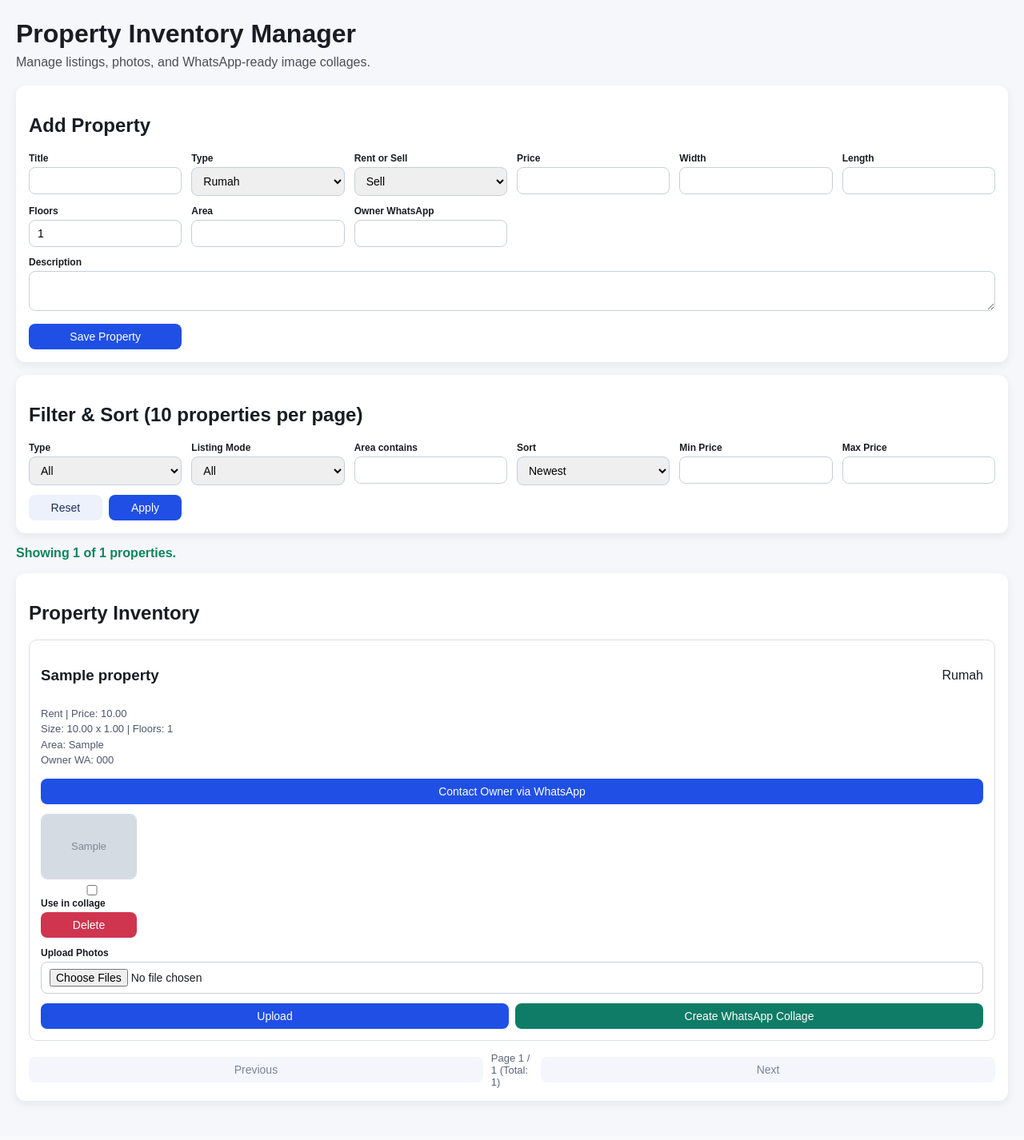
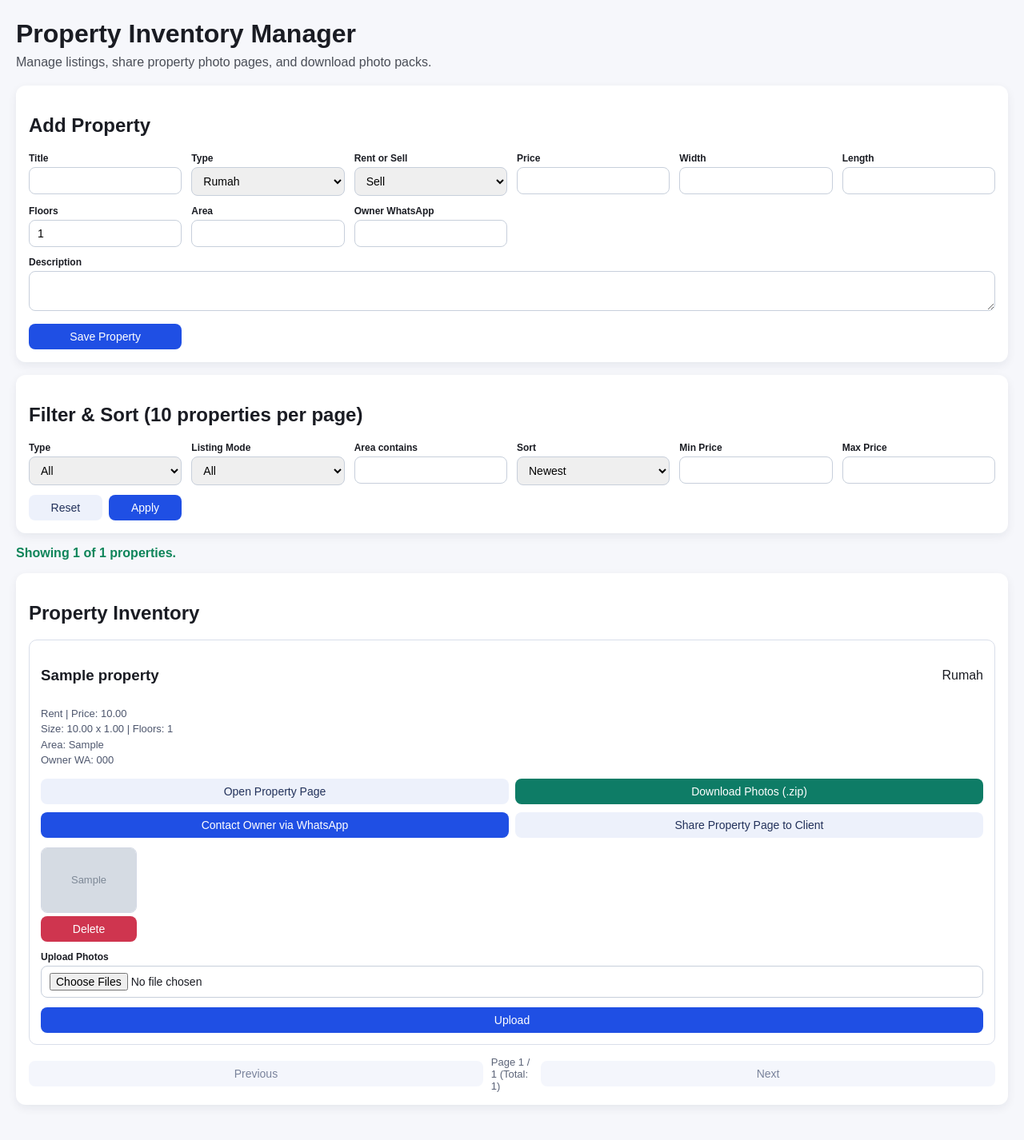
Before and after one commit to felichn/iconproperty, a Django app: page / in a window 1280 px wide. Shown: the whole page at 80% size. Before the commit the page ends 1380 px from the top, so only its background shows below. Run offline with Django 5.2, Linux system fonts and the light colour scheme; tables that the repository leaves empty hold one stand-in row (values such as "Sample post"); grey boxes marked "Sample" are stand-in pictures; some libraries are stand-ins or nearby versions.

Commit message:
Replace collage flow with property page sharing and photo downloads
Co-authored-by: felichn <felichn@users.noreply.github.com>

```diff
--- a/inventory/static/inventory/app.jsx
+++ b/inventory/static/inventory/app.jsx
@@ -36,8 +36,6 @@ function InventoryApp() {
   const [statusMessage, setStatusMessage] = useState("");
   const [errorMessage, setErrorMessage] = useState("");
   const [uploadFiles, setUploadFiles] = useState({});
-  const [selectedPhotoIds, setSelectedPhotoIds] = useState({});
-  const [collageLinks, setCollageLinks] = useState({});
 
   const propertyTypeOptions = [
     { value: "rumah", label: "Rumah" },
@@ -158,40 +156,6 @@ function InventoryApp() {
     }
   }
 
-  function togglePhotoSelection(propertyId, photoId) {
-    const currentIds = selectedPhotoIds[propertyId] || [];
-    const exists = currentIds.includes(photoId);
-    const nextIds = exists
-      ? currentIds.filter((id) => id !== photoId)
-      : [...currentIds, photoId];
-    setSelectedPhotoIds((prev) => ({ ...prev, [propertyId]: nextIds }));
-  }
-
-  async function createCollage(propertyId) {
-    const photoIds = selectedPhotoIds[propertyId] || [];
-    try {
-      const response = await fetch(`/api/properties/${propertyId}/collage/`, {
-        method: "POST",
-        headers: { "Content-Type": "application/json" },
-        body: JSON.stringify({ photo_ids: photoIds }),
-      });
-      const data = await response.json();
-      if (!response.ok) {
-        throw new Error(data.error || "Failed to create collage.");
-      }
-      setCollageLinks((prev) => ({
-        ...prev,
-        [propertyId]: {
-          collageUrl: data.collage_url,
-          whatsappUrl: data.whatsapp_share_url,
-        },
-      }));
-      setStatusMessage("Collage created for WhatsApp sharing.");
-    } catch (error) {
-      setErrorMessage(error.message);
-    }
-  }
-
   function getTimeGreetingLabel() {
     const hour = new Date().getHours();
     if (hour < 11) {
@@ -222,6 +186,15 @@ function InventoryApp() {
       `Selamat ${greetingLabel}, saya Felicia dari Icon Property.\n${propertyType} di ${area} ${listingModeText} nett di harga berapa?`
     );
     return `https://wa.me/${phoneNumber}?text=${text}`;
+  }
+
+  function buildClientWhatsappShareLink(property) {
+    const propertyPageUrl = property.property_page_url || `/properties/${property.id}/`;
+    const downloadUrl = property.download_photos_url || `/api/properties/${property.id}/download-photos/`;
+    const text = encodeURIComponent(
+      `Berikut halaman foto properti ${property.title}: ${propertyPageUrl}\nDownload semua foto: ${downloadUrl}`
+    );
+    return `https://wa.me/?text=${text}`;
   }
 
   return (
@@ -355,10 +328,21 @@ function InventoryApp() {
                 Area: {property.area}<br />
                 Owner WA: {property.owner_whatsapp_number}
               </p>
+              <div className="actions-inline" style={{ marginBottom: "10px" }}>
+                <a href={property.property_page_url} target="_blank" rel="noreferrer">
+                  <button type="button" className="light">Open Property Page</button>
+                </a>
+                <a href={property.download_photos_url} target="_blank" rel="noreferrer">
+                  <button type="button" className="secondary">Download Photos (.zip)</button>
+                </a>
+              </div>
               {ownerWhatsappLink ? (
                 <div className="actions-inline">
                   <a href={ownerWhatsappLink} target="_blank" rel="noreferrer">
                     <button type="button">Contact Owner via WhatsApp</button>
+                  </a>
+                  <a href={buildClientWhatsappShareLink(property)} target="_blank" rel="noreferrer">
+                    <button type="button" className="light">Share Property Page to Client</button>
                   </a>
                 </div>
               ) : (
@@ -368,14 +352,6 @@ function InventoryApp() {
                 {property.photos.map((photo) => (
                   <div className="photo-item" key={photo.id}>
                     <img src={photo.image_url} alt={`Property ${property.id} photo ${photo.id}`} />
-                    <label>
-                      <input
-                        type="checkbox"
-                        checked={(selectedPhotoIds[property.id] || []).includes(photo.id)}
-                        onChange={() => togglePhotoSelection(property.id, photo.id)}
-                      />
-                      Use in collage
-                    </label>
                     <button className="danger" type="button" onClick={() => deletePhoto(photo.id)}>
                       Delete
                     </button>
@@ -401,20 +377,7 @@ function InventoryApp() {
                   <button type="button" onClick={() => uploadPropertyPhotos(property.id)}>
                     Upload
                   </button>
-                  <button className="secondary" type="button" onClick={() => createCollage(property.id)}>
-                    Create WhatsApp Collage
-                  </button>
                 </div>
-                {collageLinks[property.id] && (
-                  <div className="actions-inline">
-                    <a href={collageLinks[property.id].collageUrl} target="_blank" rel="noreferrer">
-                      <button type="button" className="light">Open Collage</button>
-                    </a>
-                    <a href={collageLinks[property.id].whatsappUrl} target="_blank" rel="noreferrer">
-                      <button type="button">Send via WhatsApp</button>
-                    </a>
-                  </div>
-                )}
               </div>
             </article>
             );
--- a/inventory/templates/inventory/index.html
+++ b/inventory/templates/inventory/index.html
@@ -10,7 +10,7 @@
 <body>
     <header class="page-header">
         <h1>Property Inventory Manager</h1>
-        <p>Manage listings, photos, and WhatsApp-ready image collages.</p>
+        <p>Manage listings, share property photo pages, and download photo packs.</p>
     </header>
     <main>
         <div id="inventory-root"></div>
--- a/inventory/urls.py
+++ b/inventory/urls.py
@@ -4,6 +4,11 @@ from . import views
 
 urlpatterns = [
     path("", views.inventory_page, name="inventory-page"),
+    path(
+        "properties/<int:property_id>/",
+        views.property_public_page,
+        name="property-public-page",
+    ),
     path("api/properties/", views.property_collection_api, name="property-collection-api"),
     path(
         "api/properties/<int:property_id>/",
@@ -16,9 +21,14 @@ urlpatterns = [
         name="property-photo-upload-api",
     ),
     path(
-        "api/properties/<int:property_id>/collage/",
-        views.property_collage_api,
-        name="property-collage-api",
+        "api/properties/<int:property_id>/share-links/",
+        views.property_share_links_api,
+        name="property-share-links-api",
+    ),
+    path(
+        "api/properties/<int:property_id>/download-photos/",
+        views.property_photo_download_api,
+        name="property-photo-download-api",
     ),
     path(
         "api/photos/<int:photo_id>/",
--- a/inventory/views.py
+++ b/inventory/views.py
@@ -1,24 +1,35 @@
 import json
-import math
-import uuid
+import zipfile
 from decimal import Decimal, InvalidOperation
-from pathlib import Path
+from io import BytesIO
 from urllib.parse import quote_plus
 
-from django.conf import settings
 from django.core.exceptions import ValidationError
 from django.core.paginator import EmptyPage, Paginator
-from django.http import JsonResponse
+from django.http import HttpResponse, JsonResponse
 from django.shortcuts import get_object_or_404, render
+from django.urls import reverse
+from django.utils.text import slugify
 from django.views.decorators.csrf import csrf_exempt
 from django.views.decorators.http import require_http_methods
-from PIL import Image
 
 from .models import Property, PropertyPhoto
 
 
 def inventory_page(request):
     return render(request, "inventory/index.html")
+
+
+def property_public_page(request, property_id):
+    property_obj = get_object_or_404(Property.objects.prefetch_related("photos"), pk=property_id)
+    return render(
+        request,
+        "inventory/property_detail.html",
+        {
+            "property": property_obj,
+            "photos": property_obj.photos.all(),
+        },
+    )
 
 
 def _parse_json_body(request):
@@ -61,6 +72,12 @@ def _serialize_photo(photo, request):
 
 def _serialize_property(property_obj, request):
     photos = list(property_obj.photos.all())
+    property_page_url = request.build_absolute_uri(
+        reverse("property-public-page", args=[property_obj.id])
+    )
+    download_photos_url = request.build_absolute_uri(
+        reverse("property-photo-download-api", args=[property_obj.id])
+    )
     return {
         "id": property_obj.id,
         "title": property_obj.title,
@@ -78,6 +95,8 @@ def _serialize_property(property_obj, request):
         "created_at": property_obj.created_at.isoformat(),
         "updated_at": property_obj.updated_at.isoformat(),
         "photos": [_serialize_photo(photo, request) for photo in photos],
+        "property_page_url": property_page_url,
+        "download_photos_url": download_photos_url,
         "primary_photo_url": (
             request.build_absolute_uri(photos[0].image.url) if photos else None
         ),
@@ -266,65 +285,59 @@ def property_photo_delete_api(request, photo_id):
     return JsonResponse({"deleted": True})
 
 
-@require_http_methods(["POST"])
+@require_http_methods(["GET"])
 @csrf_exempt
-def property_collage_api(request, property_id):
+def property_share_links_api(request, property_id):
     property_obj = get_object_or_404(Property.objects.prefetch_related("photos"), pk=property_id)
-    payload = {}
-    if request.body:
-        try:
-            payload = _parse_json_body(request)
-        except ValueError:
-            return JsonResponse({"error": "Invalid JSON body."}, status=400)
-
-    selected_photo_ids = payload.get("photo_ids")
-    photos = property_obj.photos.all()
-    if isinstance(selected_photo_ids, list) and selected_photo_ids:
-        photos = photos.filter(id__in=selected_photo_ids)
-    photos = list(photos)
-
-    if not photos:
-        return JsonResponse({"error": "No property photos available."}, status=400)
-
-    images = []
-    for photo in photos:
-        try:
-            with Image.open(photo.image.path) as img:
-                images.append(img.convert("RGB"))
-        except (FileNotFoundError, OSError):
-            continue
-
-    if not images:
-        return JsonResponse({"error": "Uploaded images could not be read."}, status=400)
-
-    cell_size = 900
-    cols = min(3, len(images))
-    rows = math.ceil(len(images) / cols)
-    collage = Image.new("RGB", (cols * cell_size, rows * cell_size), color=(248, 248, 248))
-
-    for index, image in enumerate(images):
-        image.thumbnail((cell_size - 20, cell_size - 20))
-        x_offset = (index % cols) * cell_size + (cell_size - image.width) // 2
-        y_offset = (index // cols) * cell_size + (cell_size - image.height) // 2
-        collage.paste(image, (x_offset, y_offset))
-
-    collages_dir = Path(settings.MEDIA_ROOT) / "collages"
-    collages_dir.mkdir(parents=True, exist_ok=True)
-    filename = f"{uuid.uuid4().hex}.jpg"
-    saved_path = collages_dir / filename
-    collage.save(saved_path, format="JPEG", quality=90)
-
-    collage_url = f"{settings.MEDIA_URL}collages/{filename}"
-    absolute_collage_url = request.build_absolute_uri(collage_url)
+    property_page_url = request.build_absolute_uri(
+        reverse("property-public-page", args=[property_obj.id])
+    )
+    download_photos_url = request.build_absolute_uri(
+        reverse("property-photo-download-api", args=[property_obj.id])
+    )
     whatsapp_text = quote_plus(
-        f"Property photo collage for {property_obj.title}: {absolute_collage_url}"
+        (
+            f"Selamat, berikut halaman foto properti {property_obj.title} di {property_obj.area}: "
+            f"{property_page_url}. Download semua foto di: {download_photos_url}"
+        )
     )
-
     return JsonResponse(
         {
-            "collage_url": absolute_collage_url,
+            "property_page_url": property_page_url,
+            "download_photos_url": download_photos_url,
             "whatsapp_share_url": f"https://wa.me/?text={whatsapp_text}",
         }
     )
 
-# Create your views here.
+
+@require_http_methods(["GET"])
+@csrf_exempt
+def property_photo_download_api(request, property_id):
+    property_obj = get_object_or_404(Property.objects.prefetch_related("photos"), pk=property_id)
+    photos = list(property_obj.photos.all())
+    if not photos:
+        return JsonResponse({"error": "No property photos available for download."}, status=400)
+
+    zip_buffer = BytesIO()
+    written_count = 0
+    with zipfile.ZipFile(zip_buffer, "w", compression=zipfile.ZIP_DEFLATED) as archive:
+        for index, photo in enumerate(photos, start=1):
+            file_ext = photo.image.name.rsplit(".", 1)[-1].lower() if "." in photo.image.name else "jpg"
+            file_name = f"photo-{index}.{file_ext}"
+            folder_name = slugify(property_obj.title) or f"property-{property_obj.id}"
+            archive_path = f"{folder_name}/{file_name}"
+            try:
+                with photo.image.open("rb") as image_file:
+                    archive.writestr(archive_path, image_file.read())
+                    written_count += 1
+            except OSError:
+                continue
+
+    if written_count == 0:
+        return JsonResponse({"error": "Unable to read property photos for download."}, status=400)
+
+    zip_buffer.seek(0)
+    download_name = f"{slugify(property_obj.title) or f'property-{property_obj.id}'}-photos.zip"
+    response = HttpResponse(zip_buffer.read(), content_type="application/zip")
+    response["Content-Disposition"] = f'attachment; filename="{download_name}"'
+    return response
```
Also changed, not shown: inventory/templates/inventory/property_detail.html (added, +51 -0 lines), inventory/tests.py (+29 -10 lines), README.md.
